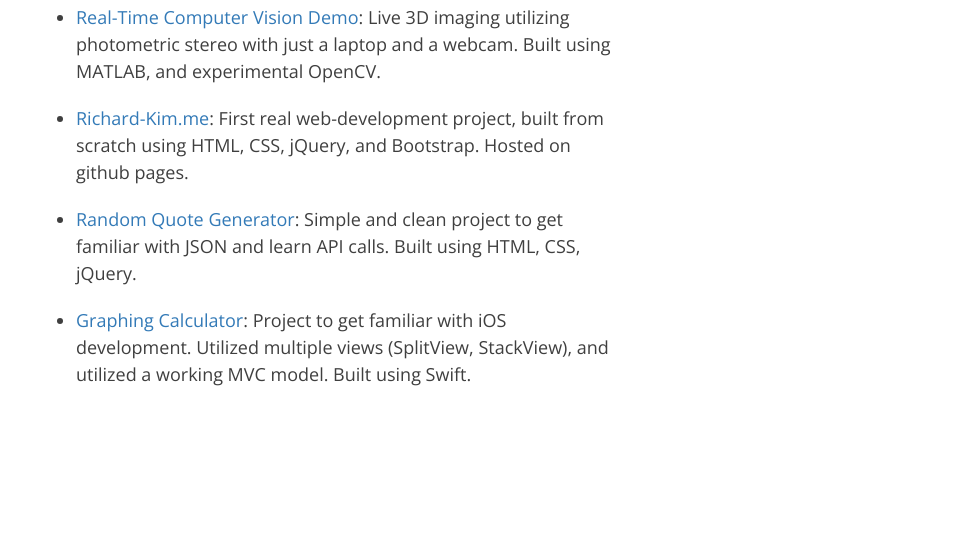
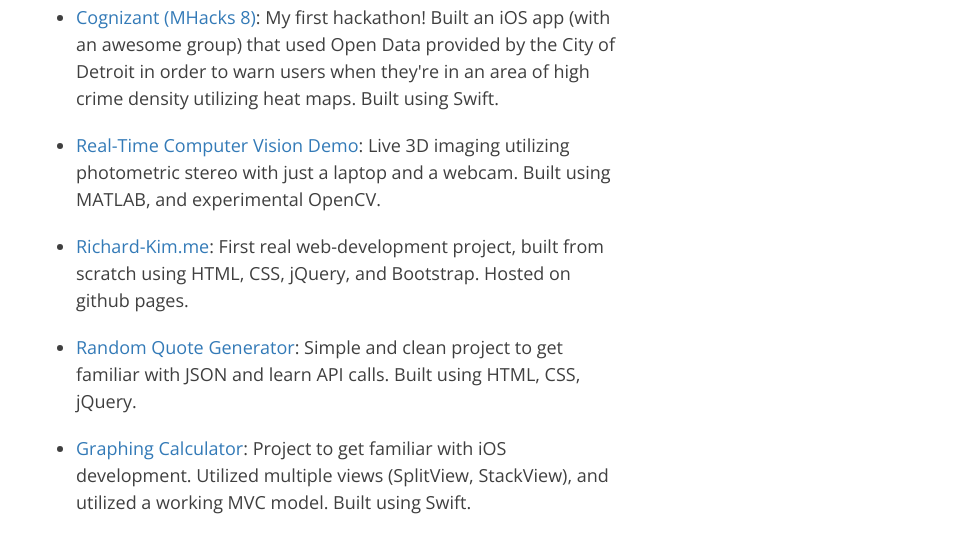
Before and after one commit to rkkim/rkkim.github.io, a plain HTML site: page projects.html in a window 1280 px wide. Shown: the part 606-1152 px from the top of the page, without its empty margins (304-1280 px from the left). Before the commit the page ends 1024 px from the top, so only its background shows below. Drawn offline with nearby package versions, Linux system fonts and the light colour scheme.

Commit message:
updated projects

```diff
--- a/projects.html
+++ b/projects.html
@@ -61,7 +61,7 @@
    <h3> Projects</h3>
     <h4>  </h4>
    <ul>
-
+     <li><a href="#" target="_blank">Cognizant (MHacks 8)</a>: My first hackathon! Built an iOS app (with an awesome group) that used Open Data provided by the City of Detroit in order to warn users when they're in an area of high crime density utilizing heat maps. Built using Swift. </li>
      <li><a href="https://github.com/rkkim/Real-Time-Photometric-Stereo" target="_blank">Real-Time Computer Vision Demo</a>: Live 3D imaging utilizing photometric stereo with just a laptop and a webcam. Built using MATLAB, and experimental OpenCV. </li>
      <li><a href="https://github.com/rkkim/rkkim.github.io" target="_blank">Richard-Kim.me</a>: First real web-development project, built from scratch using HTML, CSS, jQuery, and Bootstrap. Hosted on github pages.</li>
      <li><a href="https://github.com/rkkim/RandomQuoteMachine" target="_blank">Random Quote Generator</a>: Simple and clean project to get familiar with JSON and learn API calls. Built using HTML, CSS, jQuery.</li>
```
